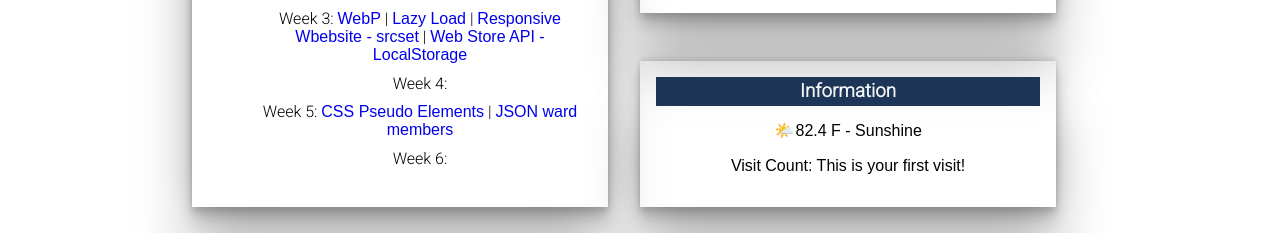
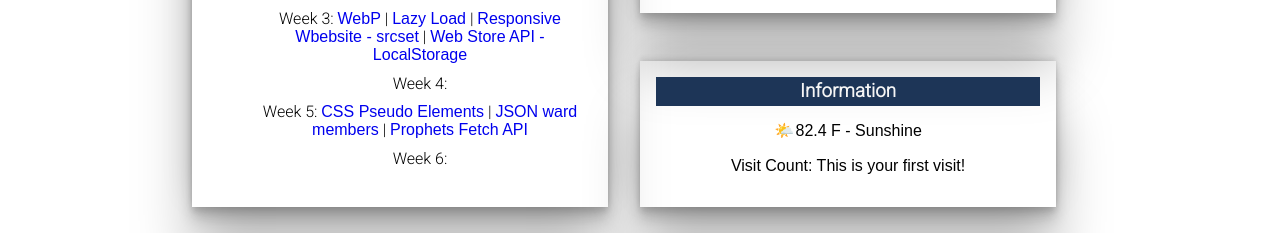
Before and after one commit to WillyMayer1/wdd230, a plain HTML site: page index.html in a window 1280 px wide. Shown: the part 978-1211 px from the top of the page. Drawn offline with Linux system fonts and the light colour scheme.

Commit message:
checkpoint

```diff
--- a/index.html
+++ b/index.html
@@ -65,7 +65,8 @@
                   <li>Week 3: <a href="week03/images/landscape.webp">WebP</a> | <a href="week03/lazyload.html">Lazy Load</a>
                   | <a href="https://codepen.io/WillyMayer1/pen/rNrGeoN">Responsive Wbebsite - srcset</a> | <a href="week03/bom.html">Web Store API - LocalStorage</a></li>
                   <li>Week 4: <a href=""></a></li>
-                  <li>Week 5: <a href="https://codepen.io/WillyMayer1/pen/ExpdZRX">CSS Pseudo Elements</a> | <a href="week05/new-ward-members.json"> JSON ward members</a></li>
+                  <li>Week 5: <a href="https://codepen.io/WillyMayer1/pen/ExpdZRX">CSS Pseudo Elements</a> | <a href="week05/new-ward-members.json"> JSON ward members</a>
+                  | <a href="/week05/prophets.html">Prophets Fetch API</a></li>
                   <li>Week 6: <a href=""></a></li>
                </ul>
             </section>
```
